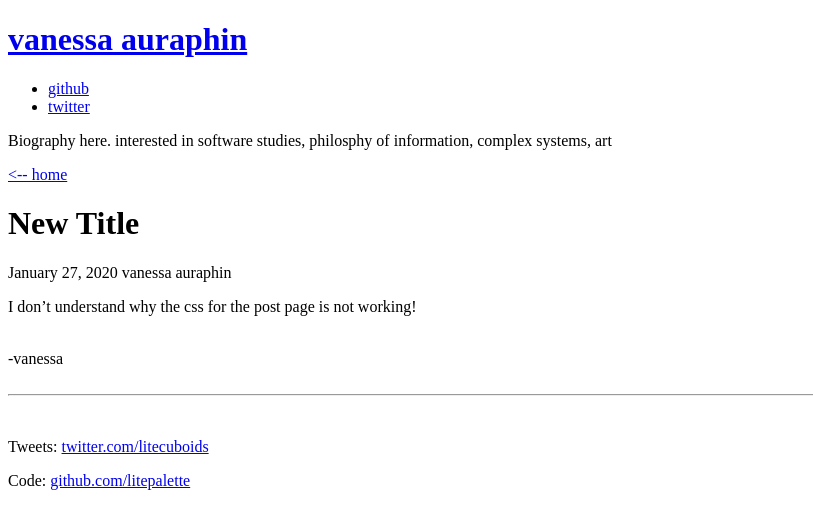
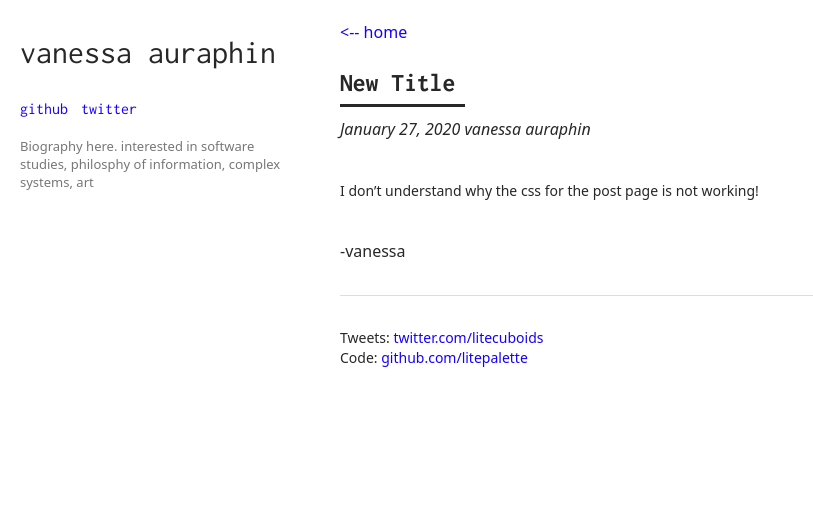
Before and after one commit to litepalette/litepalette.github.io, a Jekyll site: the page built from _posts/2020-01-27-new-title.md, in a window 1280 px wide. Shown: the top 529 px of the page, without its empty margins (0-813 px from the left). Built offline with Jekyll 4.4.1, drawn with Linux system fonts in a browser that asks for light colours.

Commit message:
Update post.html

```diff
--- a/_layouts/post.html
+++ b/_layouts/post.html
@@ -1,7 +1,7 @@
 ---
 layout: default
 ---
-<head> <link rel="stylesheet" type="text/css" href="assets/css/main.css"> </head>
+<head> <link rel="stylesheet" type="text/css" href="/assets/css/main.css"> </head>
 
 
 <div class="blog">
```
